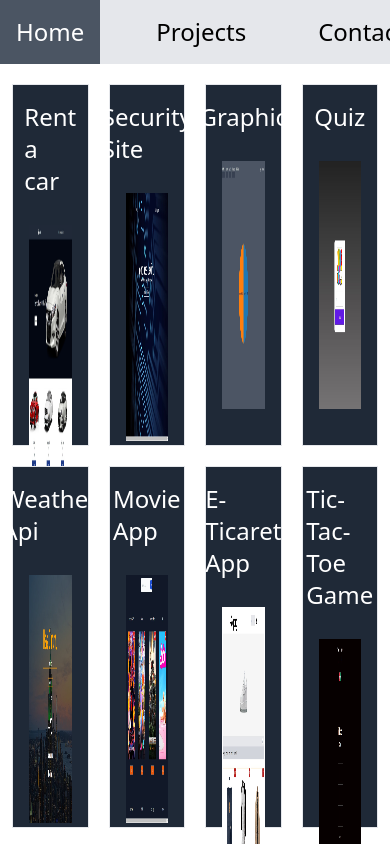
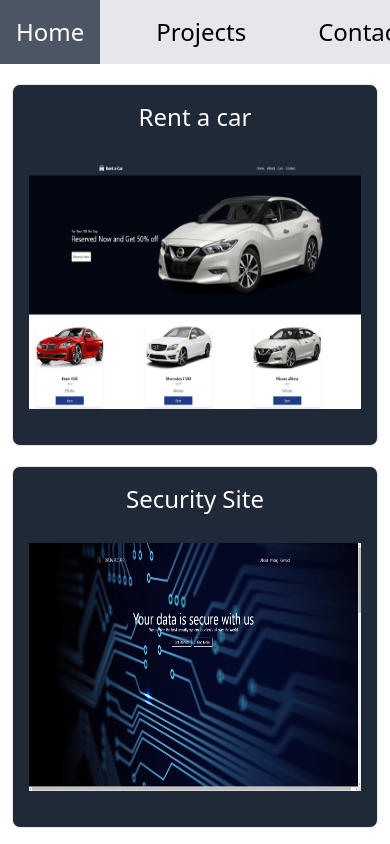
Before and after one commit to salihcelebi96/Portfolio, a React (Create React App) app: page /projects in a window 390 px wide. Shown: the top 844 px of the page. Built offline with nearby package versions, Linux system fonts and the light colour scheme.

Commit message:
8.commit

```diff
--- a/src/components/card.js
+++ b/src/components/card.js
@@ -1,29 +1,69 @@
-import React from 'react';
-import { screenData } from "../data/dataProjects"
+import React, { useState } from 'react';
+import { screenData } from "../data/dataProjects";
 import { Card, CardHeader, CardBody, CardFooter, Typography } from "@material-tailwind/react";
+import { Link } from "react-router-dom";
 
 const ProjectGallery = () => {
+  const [showInfo, setShowInfo] = useState(null);
+
+  const handleCardHover = (index) => {
+    setShowInfo(index);
+  };
+
+  const handleCardLeave = () => {
+    setShowInfo(null);
+  };
+
   return (
     <div>
-      <div className="project-list   grid grid-cols-4 gap-5 mx-3 my-5">
+      <div className="project-list grid sm:grid-cols-1 md:grid-cols-2 lg:grid-cols-3 xl:grid-cols-4 gap-5 mx-3 my-5">
         {screenData.map((project, index) => (
-          <Card key={index} className="project-card border flex justify-center bg-gray-800 gap-10 text-white ">
+          <Card
+            key={index}
+            className="project-card border rounded-lg relative flex justify-center bg-gray-800 gap-10 text-white"
+            onMouseEnter={() => handleCardHover(index)}
+            onMouseLeave={handleCardLeave}
+          >
             <CardHeader>
-              <div className='h-80 w-full  p-4     '>
-                <CardBody className=' flex text-2xl justify-center'>
+              <div className='h-80 w-full p-4'>
+                <CardBody className='flex text-2xl justify-center'>
                   <Typography color="blue-gray" className="font-medium mb-2">
                     {project.name}
                   </Typography>
                 </CardBody>
                 <a className='' href={project.url} target="_blank" rel="noopener noreferrer">
-                  <img  className='h-full w-full py-5 ' src={project.image} alt={`Proje ${index}`} />
+                  <img className='h-full w-full py-5 ' src={project.image} alt={`Proje ${index}`} />
+                  {showInfo === index && (
+                    <div className={`hv transition-transform duration-300 gap-5  ease-in-out absolute inset-0 bg-gray-800 bg-opacity-90 h-full  flex flex-col items-center justify-center px-5  text-xl  ${showInfo === index ? 'h-full' : ''}`}>
+                      <div className='flex gap-3'>
+                        <div>Tools and Styled :</div>
+                        <div>{project.tools}</div>
+                      </div>
+
+                      <div>
+                        {project.info}
+                      </div>
+                      <div className='flex  justify-center items-center  mt-10  gap-5 '>
+                        <div className='  flex justify-center items-center'>
+                          <Link to={project.url} target="_blank" rel="noopener noreferrer" className="text-white text-sm py-2 px-2 border-none rounded-md bg-green-600  hover:bg-green-800  "  >
+                            Learn More
+                          </Link>
+                        </div>
+                        <div className='flex justify-center items-center' >
+                          <Link to={project.sourceCode} target="_blank" rel="noopener noreferrer" className='text-sm py-2 px-2 bg-gray-400 hover:bg-gray-600 border-none rounded-md '>
+                            Source Code
+                          </Link>
+                        </div>
+                      </div>
+
+                    </div>
+                  )}
                 </a>
               </div>
-
             </CardHeader>
 
             <CardFooter>
-              {/* Kart altbilgi */}
+              {/* Footer content */}
             </CardFooter>
           </Card>
         ))}
--- a/src/components/navbar.js
+++ b/src/components/navbar.js
@@ -3,8 +3,8 @@ import { Link } from 'react-router-dom';
 
 const Navbar = () => {
   return (
-    <nav className='h-16 flex items-center bg-gray-200 text-black text-2xl'>
-      <ul className='flex gap-10  h-full'>
+    <nav className='h-16 flex items-center    bg-gray-200 text-black text-2xl'>
+      <ul className='flex gap-10   h-full'>
         <li className='h-full'>
           <Link className='hover:bg-gray-600  hover:text-white flex items-center px-4 h-full' to="/">Home</Link>
         </li>
--- a/src/components/ınfoProject.js
+++ /dev/null
@@ -1,11 +0,0 @@
-import React from 'react'
-
-const ınfoProject = () => {
-  return (
-    <div>
-
-    </div>
-  )
-}
-
-export default ınfoProject
--- a/src/data/dataProjects.js
+++ b/src/data/dataProjects.js
@@ -20,15 +20,49 @@ const vercelUrls = [
   "https://tic-tac-toe-game-indol-seven.vercel.app/"
 ];
 
+const Tools =[
+  "Js-React-Redux-Tailwind",
+  "Js-React-Redux-Tailwind",
+  "Js-React-Redux-Tailwind",
+  "Js-React-Fetch",
+  "Js-WeatherApi",
+  "Js-React-Redux-Tailwind",
+  "Js-React-Redux-Tailwind",
+  "Js-Css"
+]
+
+const Info = [
+  "Select the car which one you want to rent and decide to between which days you will use and we will pay it  made by react,redux and tailwind",
+  "Data Security company they to presented many option and we will select to the best option for us and we will pay it made by react,redux and tailwind ",
+  "This app shows us the successful and unsuccessful shots of a basketball player in a pie chart according to his total shot. made by react,redux and tailwind ",
+  "Select to difficulty and start to solving  test. pulled from quiz api. made by react.",
+  "Write a city name show the weather. pulled from weather api",
+  "First of all login after login  search ıt for which one you want to see movie and you can see view detal for movie. made by react,redux and tailwind",
+  "E-Shopping site  Find the product you want by searching or you can find it from the categories.  made by react,redux and tailwind",
+  "Tic-Tac-Toe game made by js-css"
+]
 
 
-export  const screenData = [
-  { name: "Rent a car", image: rentscreen, url: vercelUrls[0] },
-  { name: "Security Site", image: corporate, url: vercelUrls[1] },
-  { name: "Graphic", image: graphic, url: vercelUrls[2] },
-  { name: "Quiz", image: quiz, url: vercelUrls[3] },
-  { name: "Weather Api", image: weather, url: vercelUrls[4] },
-  { name: "Movie App", image: movie, url: vercelUrls[5] },
-  { name: "E-Ticaret App", image: ticaret, url: vercelUrls[6] },
-  { name: "Tic-Tac-Toe Game", image: tictactoe, url: vercelUrls[7] }
+const sourceCode = [
+  "https://github.com/salihcelebi96/Rent-a-car",
+  "https://github.com/salihcelebi96/Corporate-Site",
+  "https://github.com/salihcelebi96/Graphic",
+  "https://github.com/salihcelebi96/QuizTime",
+  "https://github.com/salihcelebi96/weather-app",
+  "https://github.com/salihcelebi96/movieApp",
+  "https://github.com/salihcelebi96/e-Ticaret",
+  "https://github.com/salihcelebi96/Tic-Tac-Toe-Game"
+]
+
+
+
+export const screenData = [
+  { name: "Rent a car", image: rentscreen, url: vercelUrls[0], tools: Tools[0], info: Info[0], sourceCode: sourceCode[0] },
+  { name: "Security Site", image: corporate, url: vercelUrls[1], tools: Tools[1], info: Info[1], sourceCode: sourceCode[1] },
+  { name: "Graphic", image: graphic, url: vercelUrls[2], tools: Tools[2], info: Info[2], sourceCode: sourceCode[2] },
+  { name: "Quiz", image: quiz, url: vercelUrls[3], tools: Tools[3], info: Info[3], sourceCode: sourceCode[3] },
+  { name: "Weather Api", image: weather, url: vercelUrls[4], tools: Tools[4], info: Info[4], sourceCode: sourceCode[4] },
+  { name: "Movie App", image: movie, url: vercelUrls[5], tools: Tools[5], info: Info[5], sourceCode: sourceCode[5] },
+  { name: "E-Shopping App", image: ticaret, url: vercelUrls[6], tools: Tools[6], info: Info[6], sourceCode: sourceCode[6] },
+  { name: "Tic-Tac-Toe Game", image: tictactoe, url: vercelUrls[7], tools: Tools[7], info: Info[7], sourceCode: sourceCode[7] }
 ];
--- a/src/pages/Contact.js
+++ b/src/pages/Contact.js
@@ -8,11 +8,11 @@ const Contact = () => {
       <div>
         <Navbar />
       </div>
-      <div className='flex flex-col h-full   items-center my-10'>
+      <div className='flex flex-col  h-full   items-center my-10'>
         <div>
           <h1 className='text-3xl font-semibold'>Contact me</h1>
         </div>
-        <div className='flex justify-center   w-full my-10 gap-3'>
+        <div className='grid    lg:grid-cols-4   sm:grid-cols-2    my-10 gap-3'>
           <div className='border p-10 w-80 flex flex-col justify-center items-center  bg-blue-400 '>
             <FaMapMarkerAlt size={34} />
             <p className='text-center text-2xl'>Location</p>
--- a/src/pages/Home.js
+++ b/src/pages/Home.js
@@ -7,7 +7,7 @@ import Work from "../components/work";
 const Home = () => {
   return (
     <div>
-      <div className='h-screen'>
+      <div className='h-full'>
         <div>
             <img  src={background} alt=""/>
         </div>
@@ -16,7 +16,7 @@ const Home = () => {
           <p className='pt-2 pb-6 '>Welcome to My Web Page</p>
           <p>On this page, you'll find everything you need to know about me and my work.</p>
         </div>
-        <div>
+        <div className=' sticky top-0 z-10'>
           <Navbar/>
         </div>
         <div>
```
